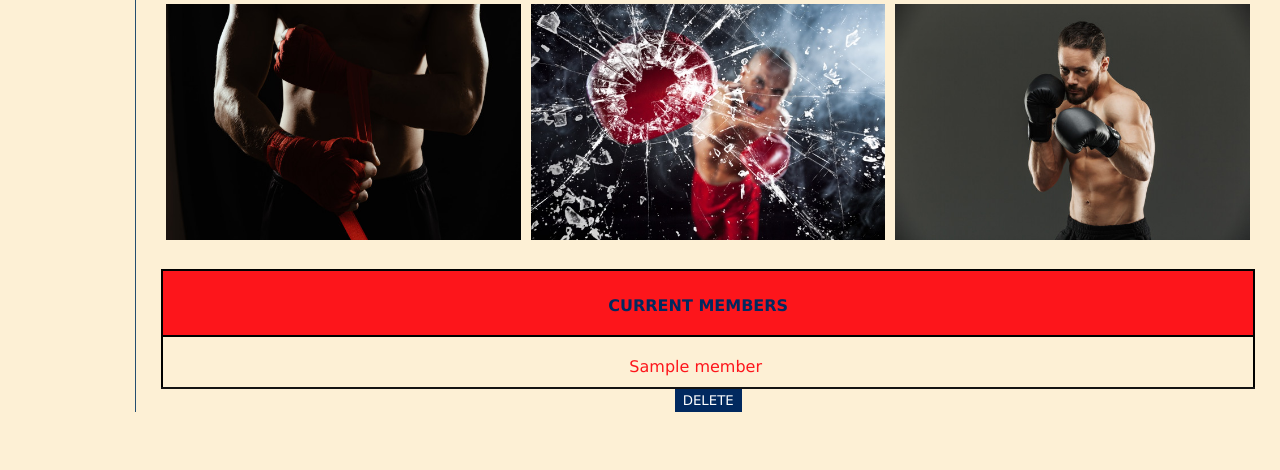
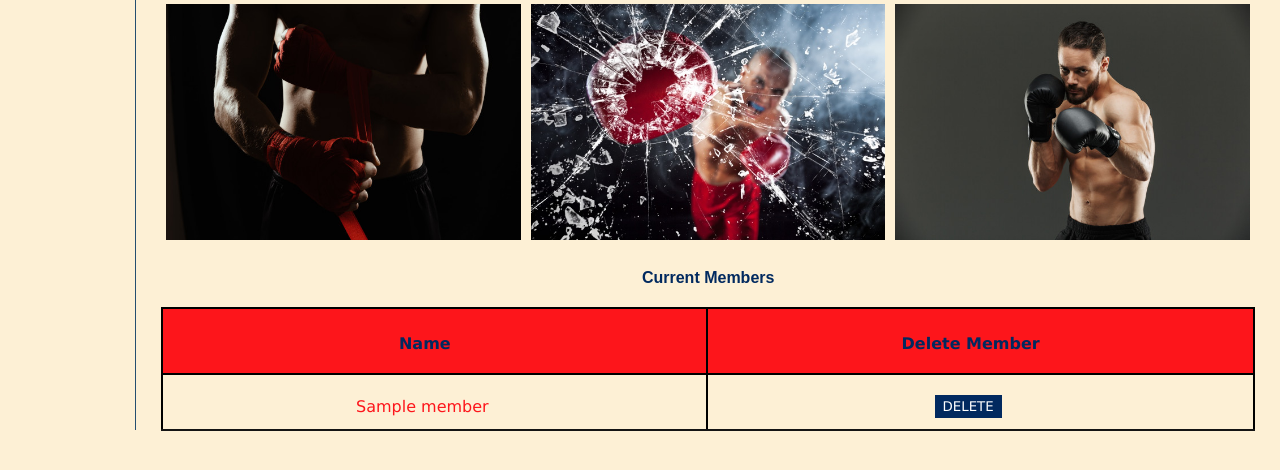
Before and after one commit to rbodsworth/Gym_Project, a Flask app: page /members in a window 1280 px wide. Shown: the part 170-640 px from the top of the page. Run offline with Flask 2, Linux system fonts and the light colour scheme; a database or web service that is not in the repository returns one stand-in record (values such as "Sample title"); some libraries are stand-ins or nearby versions; some web fonts are replaced.

Commit message:
updated tables

```diff
--- a/static/css/style.css
+++ b/static/css/style.css
@@ -1,6 +1,5 @@
 .currbook {
-  color: #FD151B;
-  font-size: 120%;
+  color: #01295F;
 }
 
 .content {
--- a/templates/members/index.html
+++ b/templates/members/index.html
@@ -3,7 +3,7 @@
 {% block content %}
 <h1>Members</h1>
 <p class="btn--wrapper">
-  <a class="btn btn--action"  href="/members/new">Add New Member</a>
+  <a class="btn btn--action" href="/members/new">Add New Member</a>
 
   <div class="row">
     <div class="column">
@@ -17,25 +17,26 @@
     </div>
   </div>
   <p>
-
+  </p>
+  <h4>Current Members</h4>
+  <p>
 </p>
 </p>
 
 <table class = "center">
   <tr>
-    <th>CURRENT MEMBERS</th>
-
+    <th>Name</th>
+    <th>Delete Member</th>
   </tr>
   {% for member in members %}
   <tr>
     <td><a href="/members/{{ member.id }}"> {{member.name}} </a></td>
-  <table>
-    <section>
-      <a href="/members/{{ member.id }}/edit"></a>
+    <td><a href="/members/{{ member.id }}/edit"></a>
       <form action="/members/{{ member.id }}/delete" method="POST">
-          <input class="btn btn--danger" type="submit" style="font-family: Verdana, Geneva, Tahoma, sans-serif;" value="delete" />
-      </form>
-  </section>
+          <input class="btn btn--danger" type="submit" value="delete" />
+      </form></td>
+  <tr>
+
 
 
 {% endfor %}
--- a/templates/sessions/index.html
+++ b/templates/sessions/index.html
@@ -28,13 +28,11 @@
 <table class=>
   <tr>
     <th>NAME</th>
-    <th></th>
     <th>CATEGORY</th>
   </tr>
   {% for session in sessions %}
   <tr>
     <td><a href="/sessions/{{ session.id }}"> {{session.name}} </a></td>
-    <td></td>
     <td>{{ session.category }}</td>
   </tr>
 
```
Also changed, not shown: templates/bookings/index.html (+6 -13 lines).
